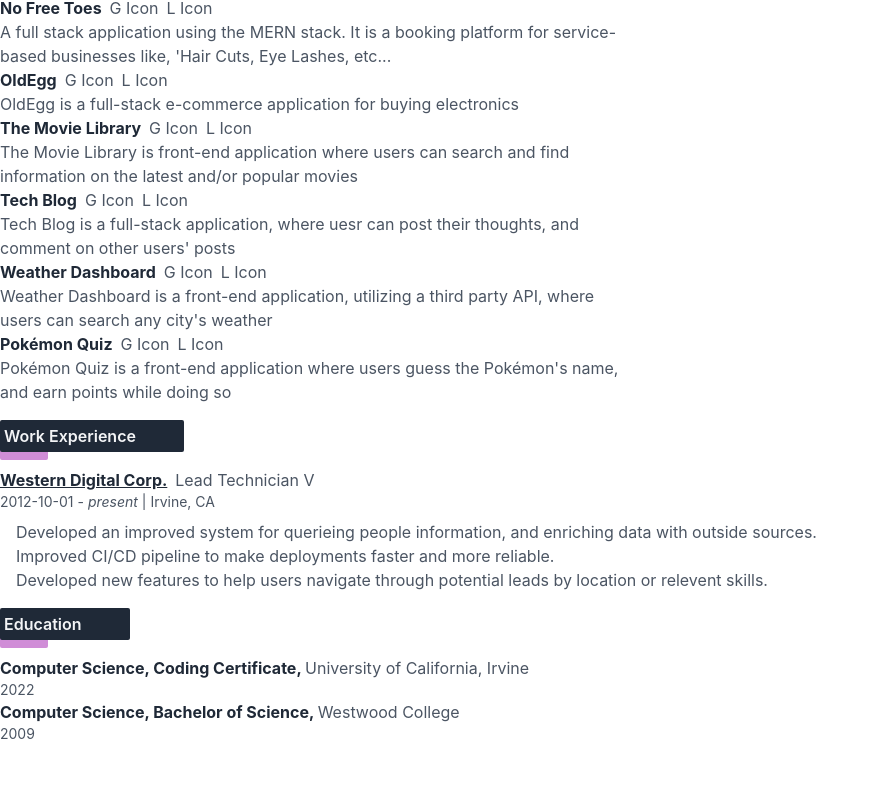
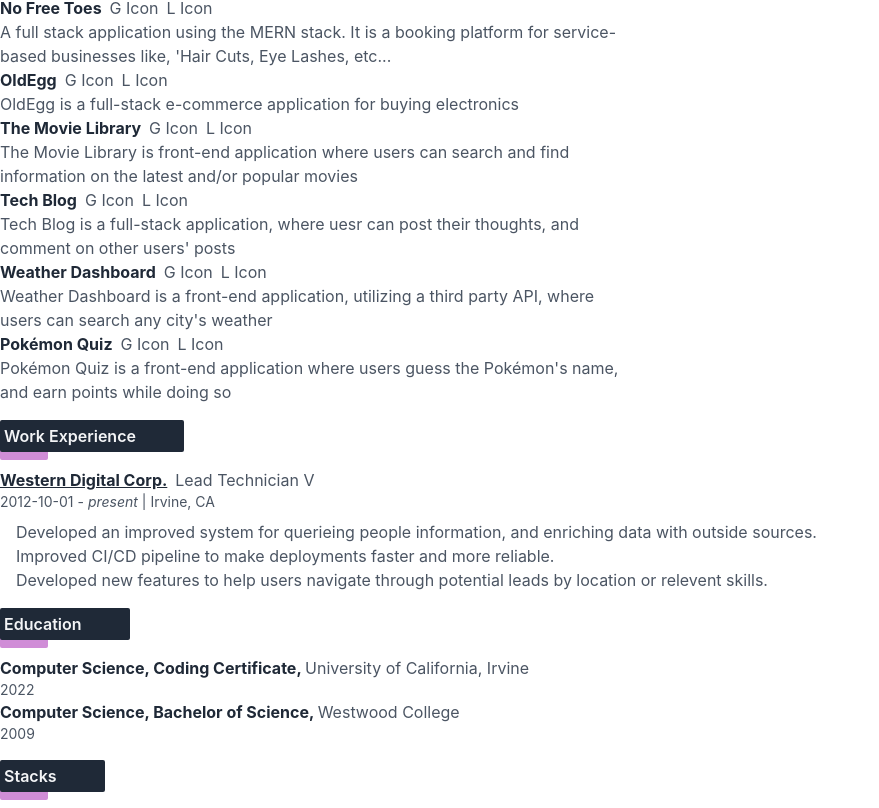
Before and after one commit to brianalegre/Resume, a React (Create React App) app: page / in a window 1280 px wide. Shown: the part 204-1012 px from the top of the page, without its empty margins (0-879 px from the left). Before the commit the page ends 948 px from the top, so only its background shows below. Built offline with nearby package versions, Linux system fonts and the light colour scheme.

Commit message:
Added stacks to resumeData.  Created Stacks Components, still in progress

```diff
--- a/src/App.js
+++ b/src/App.js
@@ -5,9 +5,12 @@
 import Projects from './components/Projects'
 import WorkExp from './components/WorkExp'
 import Education from './components/Education'
+import Stacks from './components/Stacks'
+
 
 // Import Data
 import resumeData from './resumeData.js'
+
 
 // App
 function App() {
@@ -17,6 +20,7 @@
       <Projects resumeData={resumeData} />
       <WorkExp resumeData={resumeData} />
       <Education resumeData={resumeData} />
+      <Stacks resumeData={resumeData} />
     </>
   )
 }
--- /dev/null
+++ b/src/components/Stacks.js
@@ -0,0 +1,47 @@
+// Import React
+import React from 'react';
+
+
+// Projects component
+function Stacks(resumeData) {
+
+    // Destructure resumeData
+    const { stacks } = resumeData.resumeData[3]
+
+    // Destructure keywords from each name
+
+
+    // Map through skills
+    const stacksList = stacks.map((stack, index) => {
+        return (
+            <li class="space-x-3">
+                <span class="font-bold">{stack.name}</span>
+                {/* Map each keyword from stacks */}
+
+
+
+                {/* <span class="space-x-1 text-gray-600">{{ #each keywords }} <span>{{ this}}</span>{{ #if @last}}{{ else}}, {{/if}}{{/ each}}</span> */}
+            </li>
+        )
+    })
+
+    return (
+        <div>
+            <div className="flex my-4 relative">
+                <p className="font-semibold text-left z-20 bg-gray-800 rounded-sm p-1 pr-12 text-gray-100 flex items-center justify-center">
+                    Stacks
+                </p>
+                <div className="bg-fuchsia-700 absolute bg-opacity-50 w-12 top-4 z-10 h-6 rounded-sm"></div>
+            </div>
+            <ul>
+
+            </ul>
+        </div>
+
+    )
+
+}
+
+
+// Export Education component
+export default Stacks;
--- a/src/resumeData.js
+++ b/src/resumeData.js
@@ -92,6 +92,49 @@
                 "endDate": "2009",
             }
         ],
+    },
+    {
+        "stacks": [
+            {
+                "keywords": [
+                    "HTML",
+                    "Javascript",
+                    "React",
+                    "Handlebars",
+                ],
+                "name": "Frontend"
+            },
+            {
+                "keywords": [
+                    "Node",
+                    "MongoDB",
+                    "MySQL",
+                    "AWS",
+                    "NoSQL",
+                    "GraphQL"
+                ],
+                "name": "Backend"
+            },
+            {
+                "keywords": [
+                    "Javascript",
+                    "Bash",
+                    "Powershell",
+                ],
+                "name": "Languages"
+            },
+            {
+                "keywords": [
+                    "Figma",
+                    "CSS",
+                    "Bootstrap",
+                    "Tailwind",
+                    "Material UI",
+                    "Framer Motion"
+                ],
+                "name": "Design"
+            }
+        ],
     }
 ]
 
```
